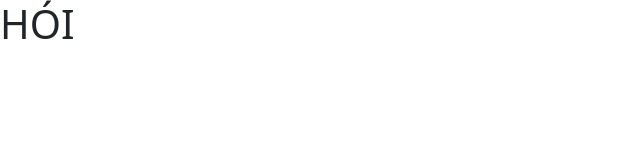
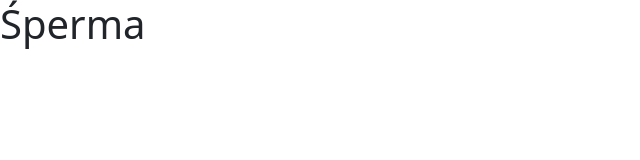
Before and after one commit to synom4747/SW-jcik, a plain HTML site: page index.html in a window 1280 px wide. Shown: the whole page, without its empty margins (0-640 px from the left). Drawn offline with nearby package versions, Linux system fonts and the light colour scheme.

Commit message:
Update index.html

```diff
--- a/index.html
+++ b/index.html
@@ -7,7 +7,7 @@
     <link href="https://cdn.jsdelivr.net/npm/bootstrap@5.3.3/dist/css/bootstrap.min.css" rel="stylesheet" integrity="sha384-QWTKZyjpPEjISv5WaRU9OFeRpok6YctnYmDr5pNlyT2bRjXh0JMhjY6hW+ALEwIH" crossorigin="anonymous">
   </head>
   <body>
-    <h1>HÓI</h1>
+    <h1>Śperma</h1>
     <script src="https://cdn.jsdelivr.net/npm/bootstrap@5.3.3/dist/js/bootstrap.bundle.min.js" integrity="sha384-YvpcrYf0tY3lHB60NNkmXc5s9fDVZLESaAA55NDzOxhy9GkcIdslK1eN7N6jIeHz" crossorigin="anonymous"></script>
   </body>
 </html>
```
